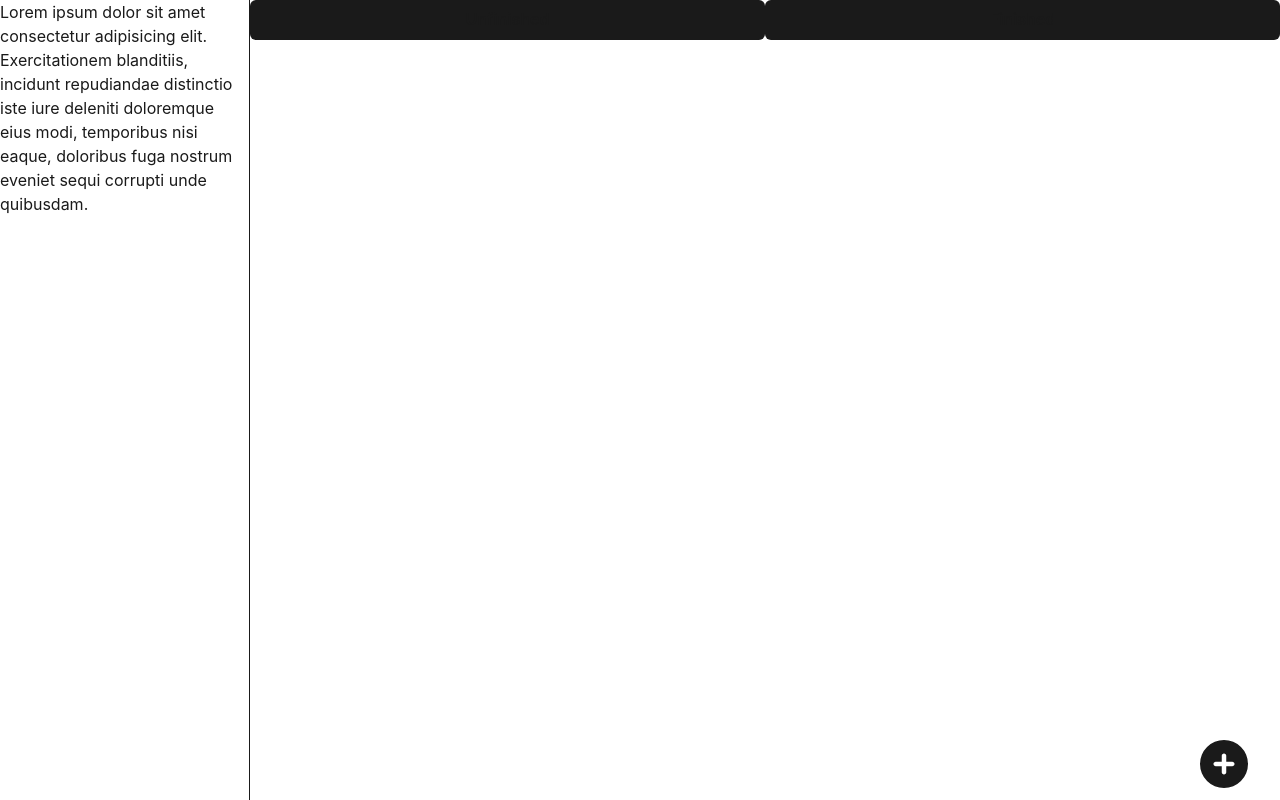
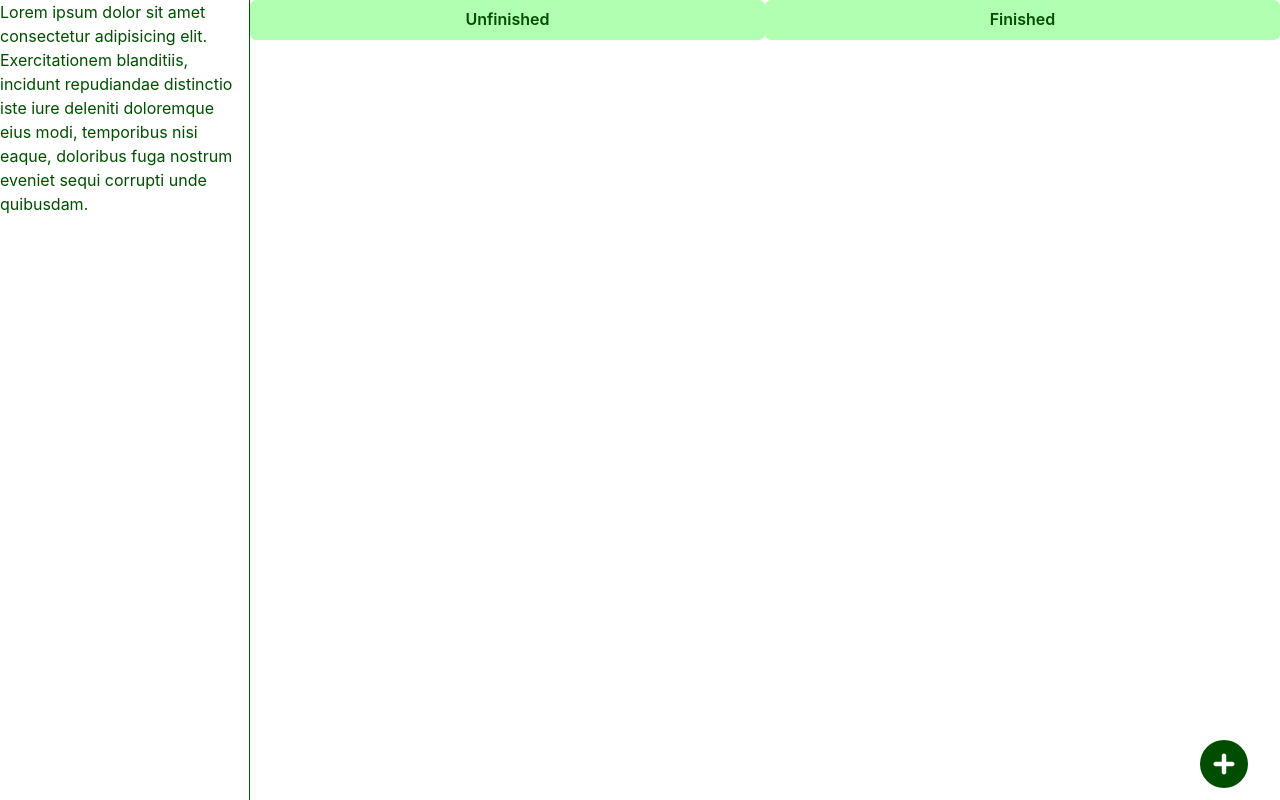
Before and after one commit to mostafa-fallaha/tauri-personal-task-manager, a React (Vite) app: page / in a window 1280 px wide. Built offline with nearby package versions, Linux system fonts and the light colour scheme.

Commit message:
update test 3, changed theme color - green

```diff
--- a/src/theme.ts
+++ b/src/theme.ts
@@ -8,16 +8,16 @@ const theme = extendTheme({
   config,
   colors: {
     gray: {
-      "50": "#1a1a1a",
-      "100": "#1a1a1a",
-      "200": "#1a1a1a",
-      "300": "#1a1a1a",
-      "400": "#1a1a1a",
-      "500": "#1a1a1a",
-      "600": "#1a1a1a",
-      "700": "#1a1a1a",
-      "800": "#1a1a1a",
-      "900": "#1a1a1a",
+      50: "#e0ffe0",
+      100: "#b1ffb1",
+      200: "#80ff80",
+      300: "#4fff4e",
+      400: "#25ff20",
+      500: "#14e60c",
+      600: "#08b304",
+      700: "#008000",
+      800: "#004d00",
+      900: "#001b00",
     },
   },
   breakpoints: {
```
Also changed, not shown: 1 other file (tests, documents, lock files or other folders).
